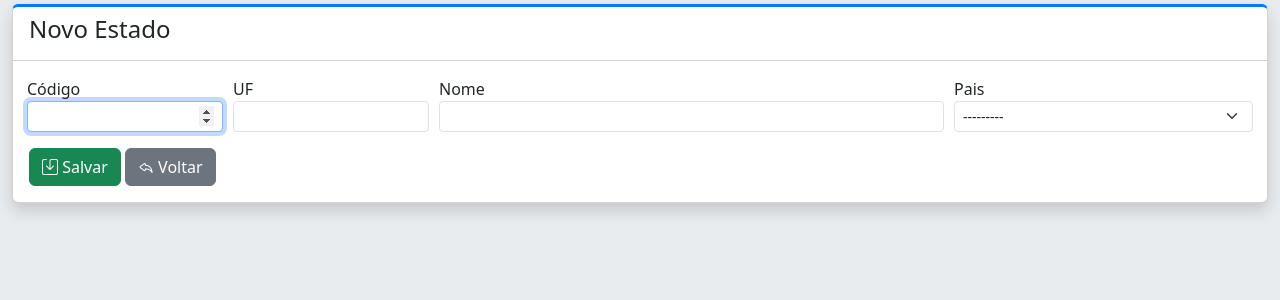
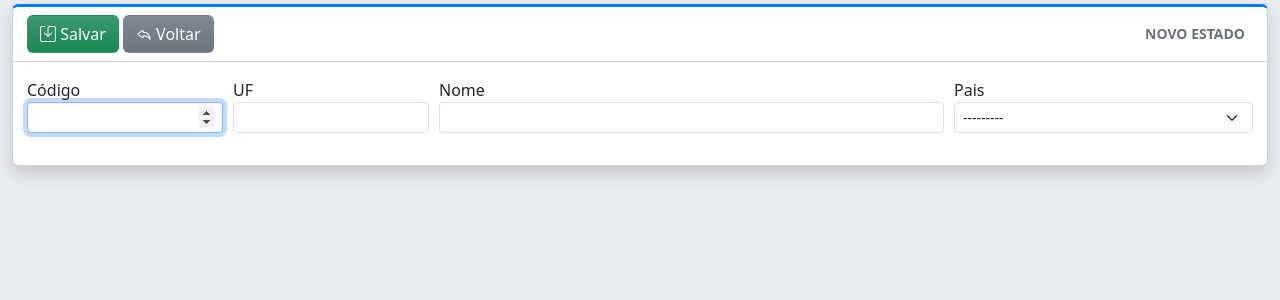
Before and after one commit to jvsjanilson/MeuFinanceiro, a Django app: page /estados/create in a window 1280 px wide. Shown: the part 65-365 px from the top of the page. Run offline with Django 4.2, Linux system fonts and the light colour scheme; the visitor is signed in with stand-in values (Sample User, id 1); data that the repository does not hold is empty.

Commit message:
feat: ajuste no form estado

```diff
--- a/cadastro/templates/cadastro/estado/form.html
+++ b/cadastro/templates/cadastro/estado/form.html
@@ -1,15 +1,23 @@
 {% extends 'base.html' %}
 {% block title %} {{ verbose_name }} {% endblock title %}
 {% block conteudo %}
-
+<form method="post" novalidate>
+    {% csrf_token %}
     <div class="card shadow card-outline">
         <div class="card-header">
-            <h4>{%if object %} Editar {% else %} Novo {%endif%} {{ verbose_name }}</h4>
+            <div class="row d-flex align-items-center">
+                <div class="col">
+                    <button class="text-white btn bg-success bg-gradient" type="submit" ><i class="bi bi-save"></i> Salvar</button>
+                    <a class="text-white btn bg-secondary bg-gradient" href="{% url 'estado-list' %}"><i class="bi bi-reply"></i> Voltar</a>
+                </div>
+                <div class="col-auto">
+                    <h4 class="card-title">{%if object %} Editar {% else %} Novo {%endif%} {{ verbose_name }}</h4>
+                </div>
+            </div>
         </div>
 
         <div class="card-body">
-            <form method="post" novalidate>
-                    {% csrf_token %}
+
 
             <div class="row">
                 <div class="col-md-2">
@@ -72,9 +80,8 @@
                 </div>
 
             </div>
-                    <button class="btn btn-success" type="submit" ><i class="bi bi-save"></i> Salvar</button>
-                    <a class="btn btn-secondary" href="{% url 'estado-list' %}"><i class="bi bi-reply"></i> Voltar</a>
-                </form>
+
         </div>
     </div>
+</form>
 {% endblock conteudo%}
```
Lines whose indentation alone changed are shown as unchanged.
